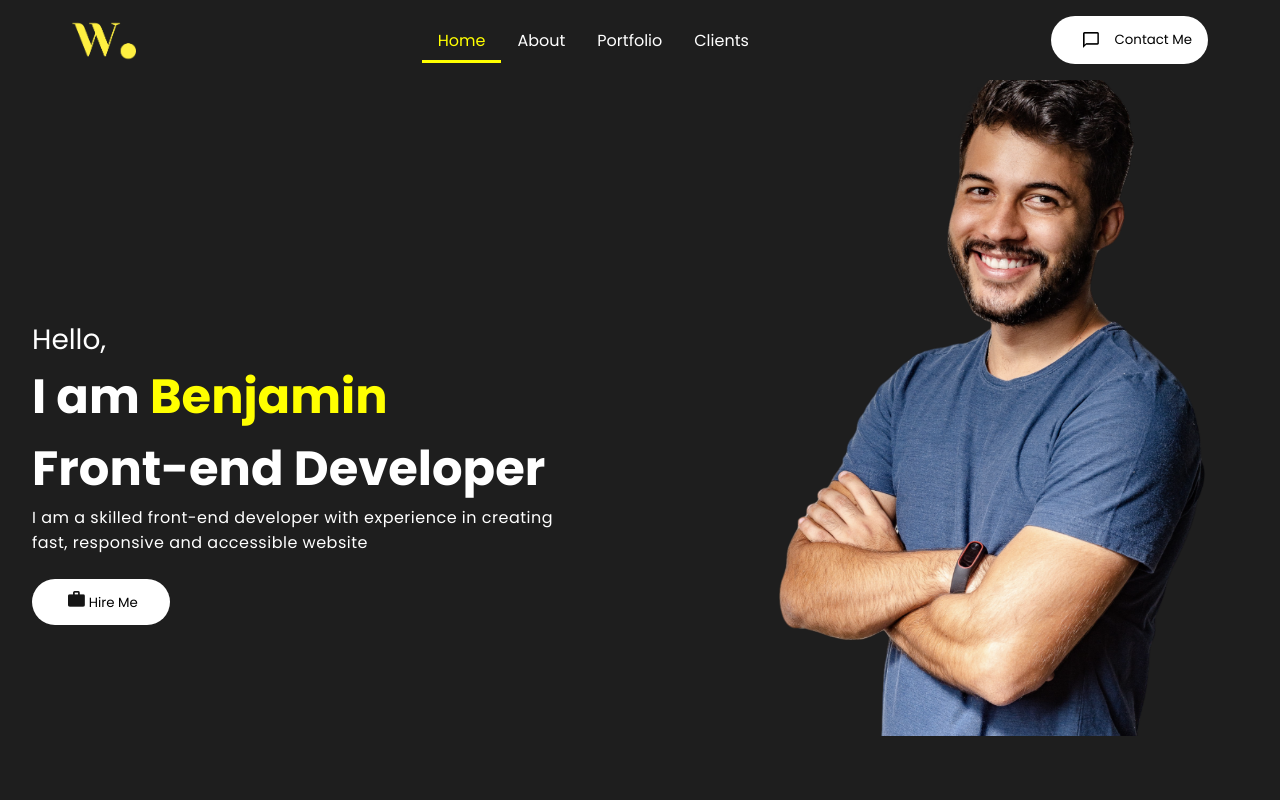
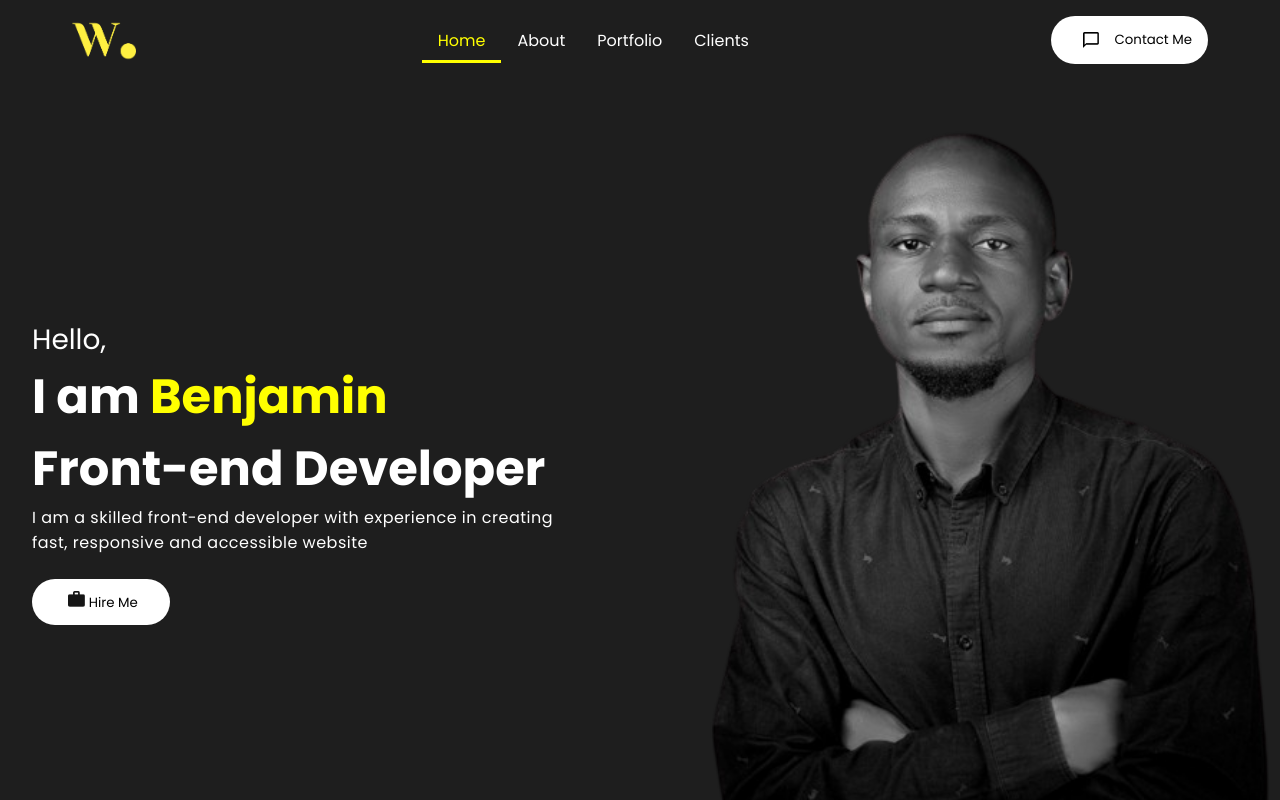
Before and after one commit to m6code/portfolio-web2acx, a React (Vite) app: page / in a window 1280 px wide. Shown: the top 800 px of the page. Built offline with nearby package versions, Linux system fonts and the light colour scheme; no server answers.

Commit message:
Add own bg image

```diff
--- a/src/components/intro/Intro.jsx
+++ b/src/components/intro/Intro.jsx
@@ -1,7 +1,7 @@
 import "./intro.css"
 import {Link} from "react-scroll";
 import btnImgHire from "../../assets/hireme.png"
-import bgIntro from "../../assets/image.png"
+import bgIntro from "../../assets/image_2.png"
 export const Intro = () => {
     return (
         <section id="intro">
--- a/src/components/intro/intro.css
+++ b/src/components/intro/intro.css
@@ -10,7 +10,7 @@
 .bg {
     position: absolute;
     z-index: -1;
-    top: -4rem;
+    top: 5rem;
     right: 0;
     height: 100vh;
 }
```
Also changed, not shown: src/assets/image.png, src/assets/image_2.png (added).
